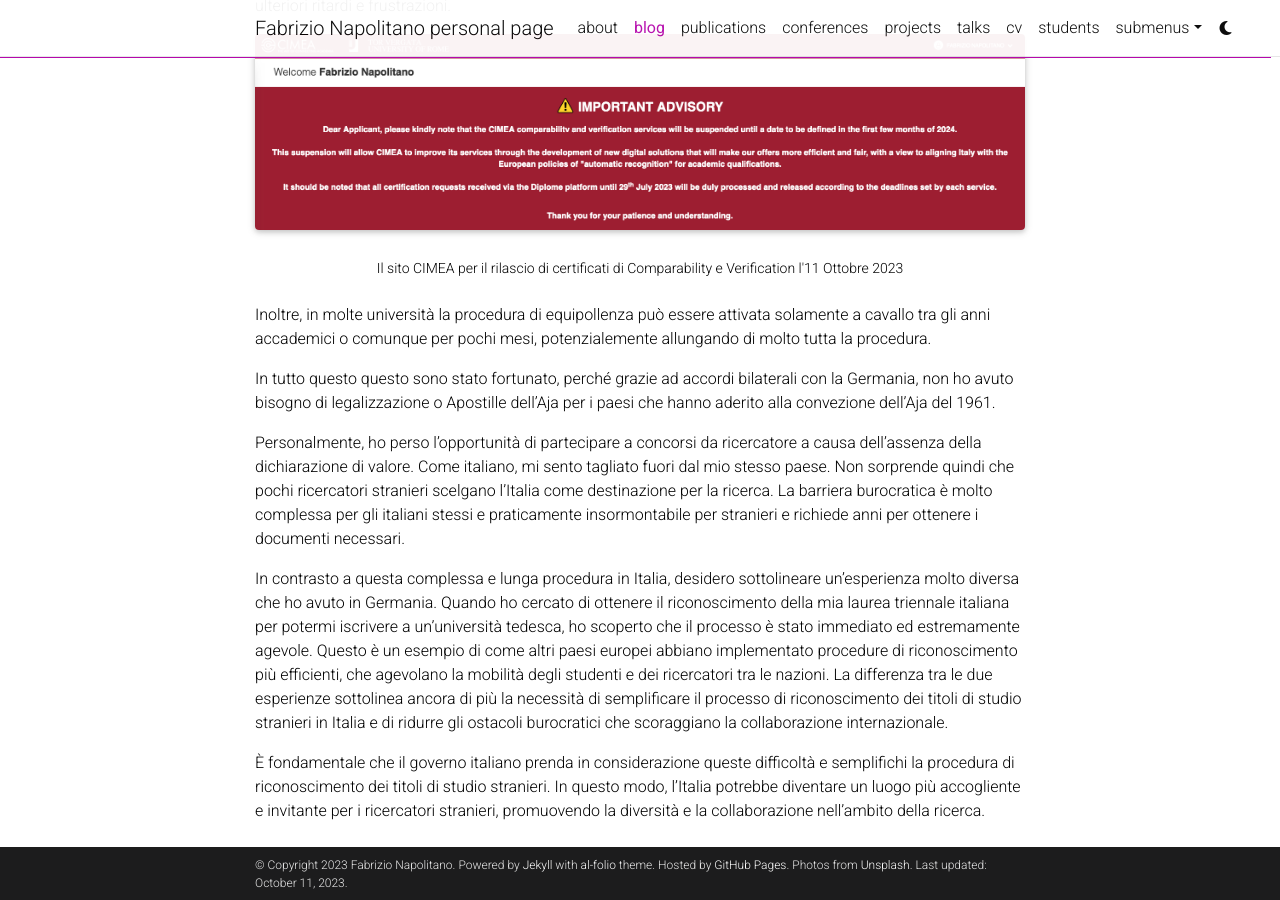
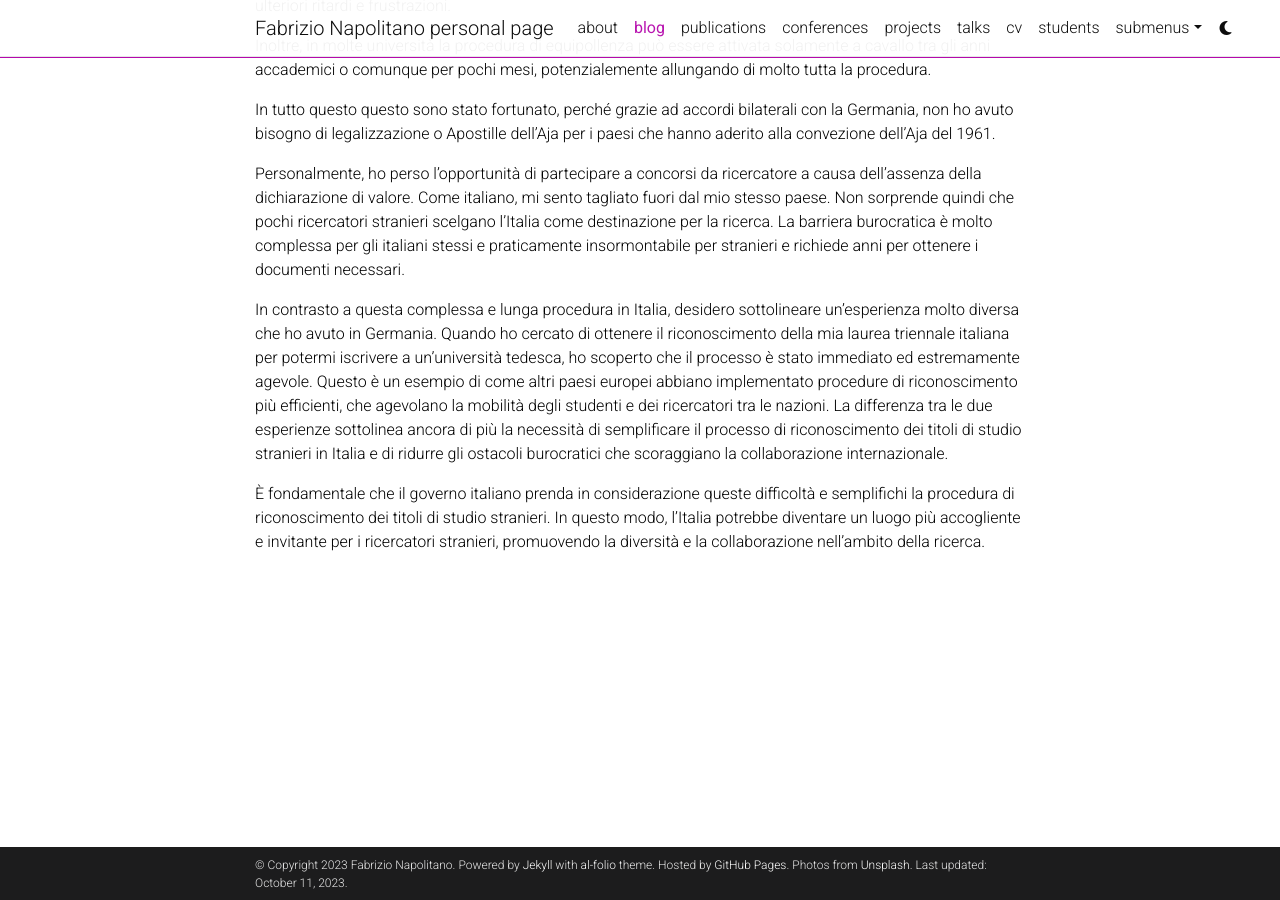
Before and after one commit to fabnap/personal, a Jekyll site: the page built from _posts/2023-10-11-incredibile.md, in a window 1280 px wide and 900 px high, scrolled down 1133 px. Built offline with Jekyll 4.4.1, drawn with Linux system fonts in a browser that asks for light colours; full-size pictures stand in for the smaller copies a plugin makes; comment, search, counter and statistics services are not loaded; a style sheet for code colours, icons or effects is not loaded.

Commit message:
remove pic

```diff
--- a/_posts/2023-10-11-incredibile.md
+++ b/_posts/2023-10-11-incredibile.md
@@ -22,14 +22,6 @@
 
 La situazione è ulteriormente complicata dal fatto che il sito web del CIMEA è stato chiuso per "vacanze" ad agosto, e a settembre è stato disabilitato fino ai primi mesi del 2024 per "migliorare il servizio". Questo significa che chiunque sia in procinto di ottenere il riconoscimento dei propri titoli di studio si troverà ad affrontare ulteriori ritardi e frustrazioni.
 
-<div class="row">
-    <div class="col-sm mt-3 mt-md-0">
-		{% include figure.html path="assets/img/cimea.png" class="img-fluid rounded z-depth-1" zoomable=true %}
-    </div>
-</div>
-<div class="caption">
-    Il sito CIMEA per il rilascio di certificati di Comparability e Verification l'11 Ottobre 2023
-</div>
 
 
 Inoltre, in molte università la procedura di equipollenza può essere attivata solamente a cavallo tra gli anni accademici o comunque per pochi mesi, potenzialemente allungando di molto tutta la procedura.
```
Also changed, not shown: other parts of _posts/2023-10-11-incredibile.md (+1 -1 lines).
